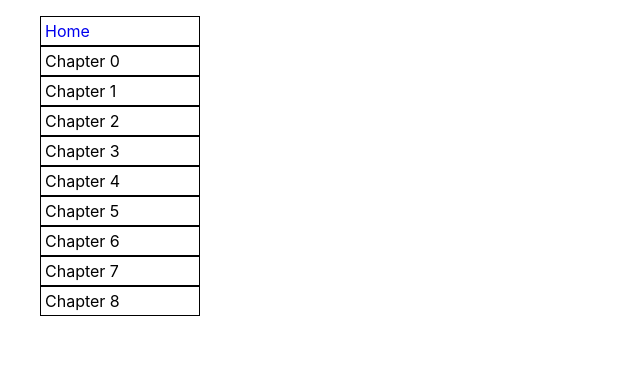
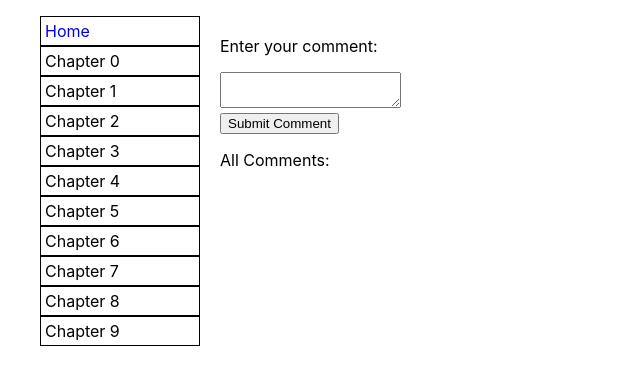
Before and after one commit to chrisminnick/react-js-foundations, a React (Create React App) app in the folder book-code-listings/: page /listing807 in a window 1280 px wide. Shown: the top 376 px of the page, without its empty margins (0-640 px from the left). Built offline with nearby package versions, Linux system fonts and the light colour scheme.

Commit message:
working on lesson 9

```diff
--- a/book-code-listings/src/App.js
+++ b/book-code-listings/src/App.js
@@ -81,7 +81,11 @@ import ControllingFunction from './chapter08/Controlled2';
 import ControllingClass from './chapter08/Controlled3';
 import ControllingClass2 from './chapter08/Controlled4';
 import SearchInterface from './chapter08/SearchForm/SearchBox';
-
+import BlogComment from './chapter08/BlogComment';
+import TextReader from './chapter09/TextReader';
+import {mobydick} from './chapter09/mobydick';
+import CodeDisplay from './chapter09/CodeDisplay';
+import AudioPlayer from './chapter09/AudioPlayer';
 
 function App() {
   return (
@@ -371,10 +375,27 @@ function App() {
                 <li>
                   <Link to="/listing806">Listing 8-06</Link>
                 </li>
+                <li>
+                  <Link to="/listing807">Listing 8-07</Link>
+                </li>
                 </ul>
                 </Collapsible>
-
-            </li>
+                </li>
+                <li>
+                <Collapsible trigger="Chapter 9">
+                <ul>
+                <li>
+                  <Link to="/listing903">Listing 9-03</Link>
+                </li>
+                <li>
+                  <Link to="/listing904">Listing 9-04</Link>
+                </li>
+                <li>
+                  <Link to="/listing905">Listing 9-05</Link>
+                </li>
+                </ul>
+                </Collapsible>
+                </li>
 
           </ul>
         </nav>
@@ -613,6 +634,18 @@ function App() {
           <Route path="/listing806">
             <SearchInterface />
           </Route>
+          <Route path="/listing807">
+            <BlogComment />
+          </Route>
+          <Route path="/listing903">
+            <TextReader bookText={mobydick} />
+          </Route>
+          <Route path="/listing904">
+            <CodeDisplay yourCode="8675309" />
+          </Route>
+          <Route path="/listing905">
+            <AudioPlayer />
+          </Route>
         </Switch>
       </main>
       </div>
--- /dev/null
+++ b/book-code-listings/src/chapter08/BlogComment.js
@@ -0,0 +1,28 @@
+import {useState,useRef} from 'react';
+
+function BlogComment(props){
+    const [comments,setComments] = useState([]);
+    const textAreaRef = useRef(null);
+    const recordComment = (e)=>{
+        e.preventDefault();
+        setComments([...comments,textAreaRef.current.value]);
+    }
+
+    const commentList = comments.map((comment)=>{
+        return (<p>{comment}</p>);
+    })
+
+    return(
+        <>
+            <form onSubmit={recordComment}>
+            <p>Enter your comment:</p>
+            <textarea ref={textAreaRef}></textarea><br />
+            <button>Submit Comment</button>
+            <p>All Comments:</p>
+            {[commentList]}
+            </form>
+        </>
+    );
+}
+
+export default BlogComment;
--- /dev/null
+++ b/book-code-listings/src/chapter09/AudioPlayer.js
@@ -0,0 +1,32 @@
+import React,{Component} from 'react';
+
+class AudioPlayer extends Component {
+
+  constructor(props) {
+    super(props);
+    this.mediaFile = React.createRef();
+    this.playToggle = this.playToggle.bind(this);
+  }
+
+  playToggle(){
+    if (this.mediaFile.current.paused){
+      this.mediaFile.current.play();
+    } else {
+      this.mediaFile.current.pause();
+    }
+  }
+
+  render(){
+    return (
+        <>
+        <audio autoPlay ref={this.mediaFile}>
+          <source src="/music/thebestsongever.mp3" type="audio/mpeg" />
+        </audio><br />
+        <button onClick={this.playToggle}>Play/Pause</button>
+        </>
+      );
+  }
+
+}
+
+export default AudioPlayer;
--- /dev/null
+++ b/book-code-listings/src/chapter09/CodeDisplay.js
@@ -0,0 +1,29 @@
+import React,{Component} from 'react';
+
+class CodeDisplay extends Component {
+
+  constructor(props) {
+    super(props);
+    this.codeField = React.createRef();
+    this.copyCode = this.copyCode.bind(this);
+  }
+
+  copyCode(){
+    this.codeField.current.select();
+    document.execCommand('copy');
+    alert("code copied");
+  }
+
+  render(){
+    return (
+        <>
+        <input value={this.props.yourCode}
+               ref={this.codeField} /><br />
+        <button onClick={this.copyCode}>Copy your Code</button>
+        </>
+      );
+  }
+
+}
+
+export default CodeDisplay;
--- /dev/null
+++ b/book-code-listings/src/chapter09/TextReader.js
@@ -0,0 +1,22 @@
+import React,{Component} from 'react';
+
+class TextReader extends Component {
+
+  constructor(props) {
+    super(props);
+    this.textView = React.createRef();
+  }
+
+  componentDidMount(){
+    this.textView.current.focus();
+  }
+
+  render(){
+    return (
+        <textarea style={{width:'380px',height:'400px'}} ref={this.textView}>{this.props.bookText}</textarea>
+      );
+  }
+
+}
+
+export default TextReader;
--- /dev/null
+++ b/book-code-listings/src/chapter09/mobydick.js
@@ -0,0 +1,6 @@
+export const mobydick = `CHAPTER 1. Loomings.
+Call me Ishmael. Some years ago—never mind how long precisely—having little or no money in my purse, and nothing particular to interest me on shore, I thought I would sail about a little and see the watery part of the world. It is a way I have of driving off the spleen and regulating the circulation. Whenever I find myself growing grim about the mouth; whenever it is a damp, drizzly November in my soul; whenever I find myself involuntarily pausing before coffin warehouses, and bringing up the rear of every funeral I meet; and especially whenever my hypos get such an upper hand of me, that it requires a strong moral principle to prevent me from deliberately stepping into the street, and methodically knocking people’s hats off—then, I account it high time to get to sea as soon as I can. This is my substitute for pistol and ball. With a philosophical flourish Cato throws himself upon his sword; I quietly take to the ship. There is nothing surprising in this. If they but knew it, almost all men in their degree, some time or other, cherish very nearly the same feelings towards the ocean with me.
+
+There now is your insular city of the Manhattoes, belted round by wharves as Indian isles by coral reefs—commerce surrounds it with her surf. Right and left, the streets take you waterward. Its extreme downtown is the battery, where that noble mole is washed by waves, and cooled by breezes, which a few hours previous were out of sight of land. Look at the crowds of water-gazers there.
+
+Circumambulate the city of a dreamy Sabbath afternoon. Go from Corlears Hook to Coenties Slip, and from thence, by Whitehall, northward. What do you see?—Posted like silent sentinels all around the town, stand thousands upon thousands of mortal men fixed in ocean reveries. Some leaning against the spiles; some seated upon the pier-heads; some looking over the bulwarks of ships from China; some high aloft in the rigging, as if striving to get a still better seaward peep. But these are all landsmen; of week days pent up in lath and plaster—tied to counters, nailed to benches, clinched to desks. How then is this? Are the green fields gone? What do they here?`;
```
Also changed, not shown: 1 other file (tests, documents, lock files or other folders).
